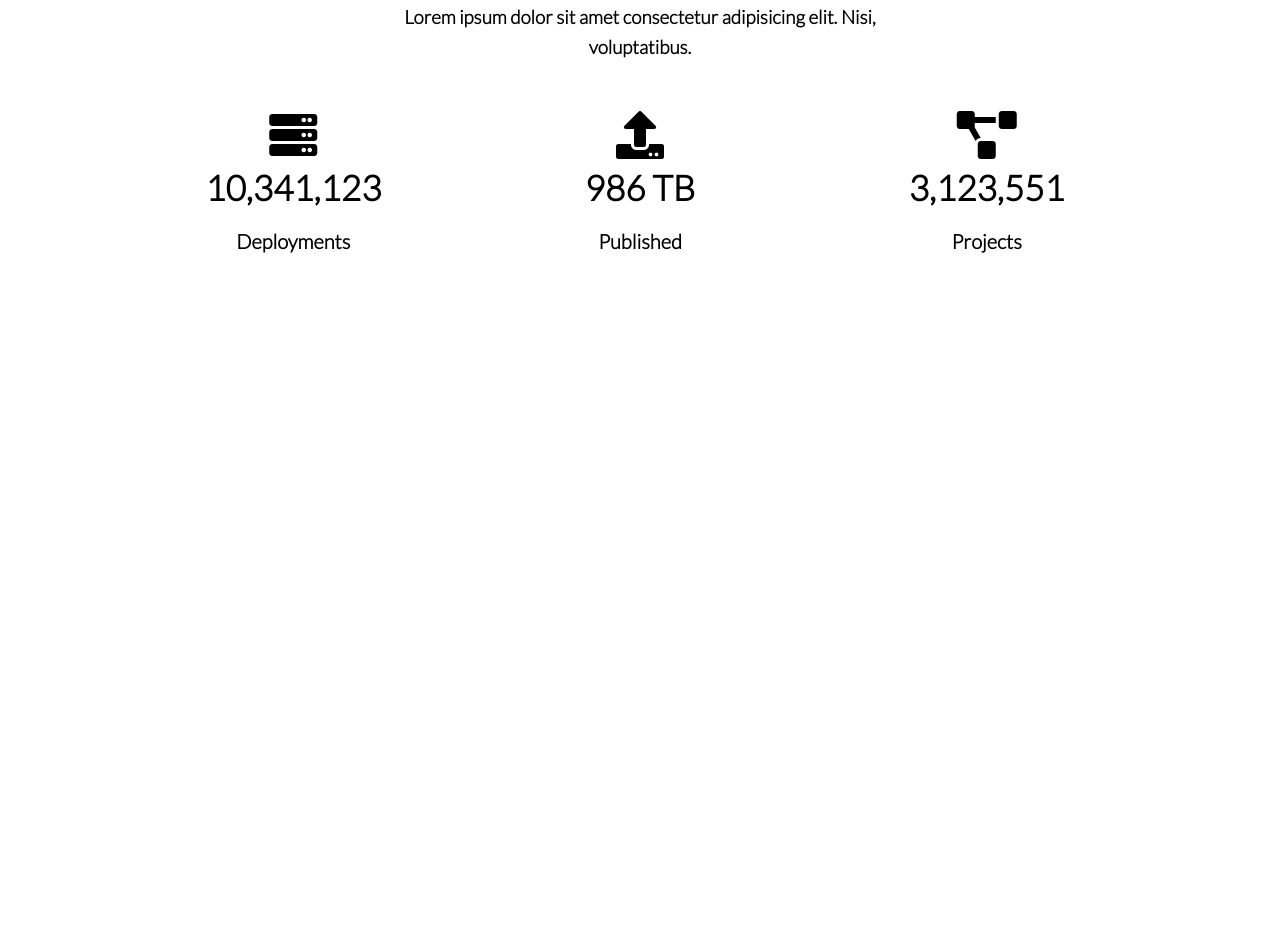
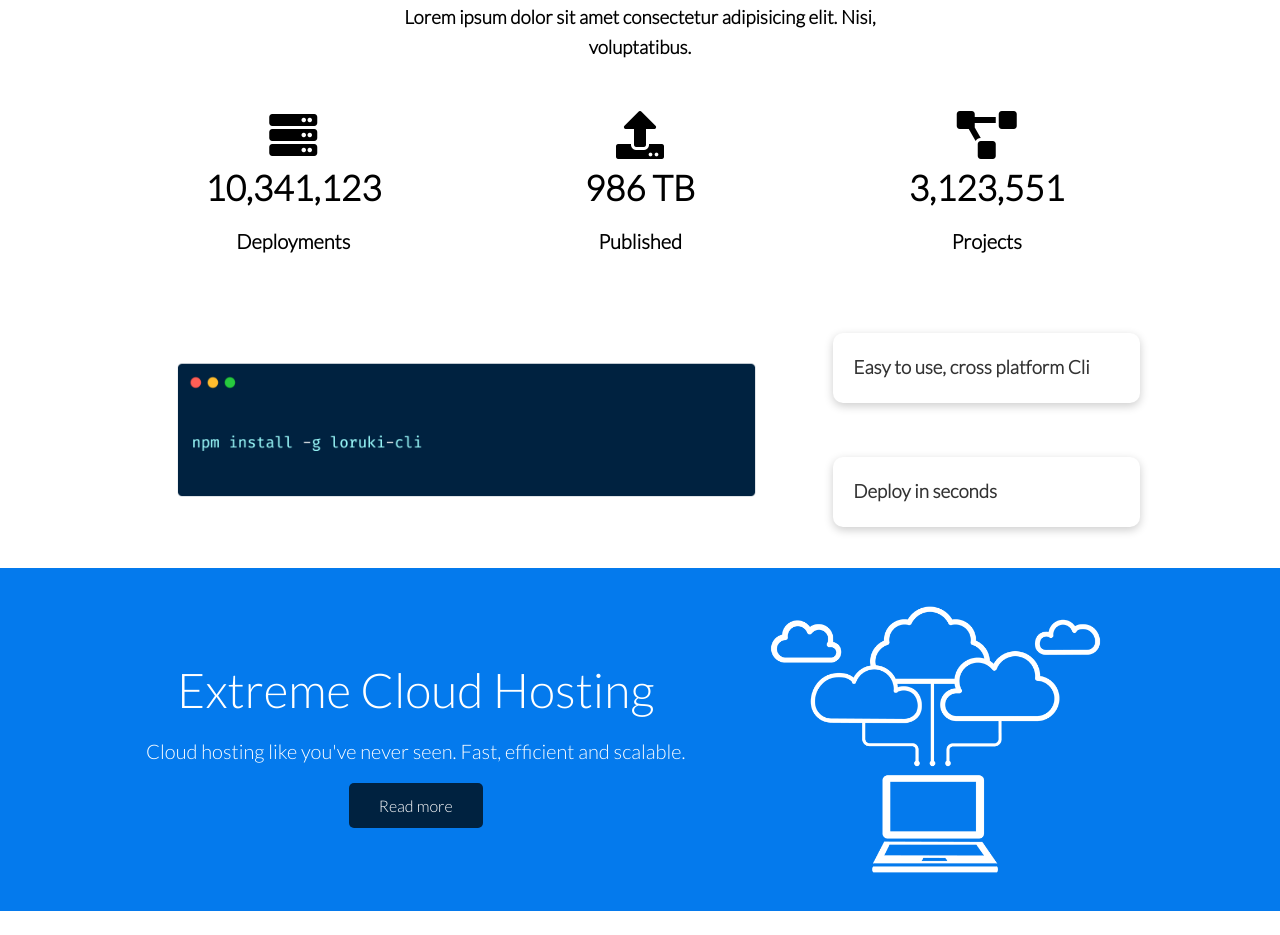
Before and after one commit to Adredrs23/loruki-product-website, a website: page index.html in a window 1280 px wide. Shown: the part 567-1502 px from the top of the page. Before the commit the page ends 882 px from the top, so only its background shows below. Drawn offline with Linux system fonts and the light colour scheme.

Commit message:
Added cli and cloud section, added more utility classes

```diff
--- a/css/style.css
+++ b/css/style.css
@@ -9,6 +9,9 @@
 
 :root {
 	--primary-color: #047aed;
+	--secondary-color: #1c3fa8;
+	--dark-color: #002240;
+	--light-color: #f4f4f4;
 }
 
 body {
@@ -149,3 +152,19 @@ img {
 	font-size: 20px;
 	font-weight: bold;
 }
+
+/* cli */
+.cli .grid {
+	grid-template-columns: repeat(3, 1fr);
+	grid-template-rows: repeat(2, 1fr);
+}
+
+.cli .grid > *:first-child {
+	grid-column: 1 / span 2;
+	grid-row: 1 / span 2;
+}
+
+/* cloud */
+.cloud .grid {
+	grid-template-columns: 4fr 3fr;
+}
--- a/css/utilities.css
+++ b/css/utilities.css
@@ -50,6 +50,52 @@
 
 .btn:hover {
 	transform: scale(0.98);
+}
+
+/* bg and colored btns */
+.bg-primary,
+.btn-primary {
+	background-color: var(--primary-color);
+	color: #fff;
+}
+
+.bg-secondary,
+.btn-secondary {
+	background-color: var(--secondary-color);
+	color: #fff;
+}
+
+.bg-dark,
+.btn-dark {
+	background-color: var(--dark-color);
+	color: #fff;
+}
+
+.bg-light,
+.btn-light {
+	background-color: var(--light-color);
+	color: #333;
+}
+
+/* text sizes */
+.lead {
+	font-size: 20px;
+}
+
+.sm {
+	font-size: 1rem;
+}
+
+.md {
+	font-size: 2rem;
+}
+
+.lg {
+	font-size: 3rem;
+}
+
+.xl {
+	font-size: 4rem;
 }
 
 .text-center {
--- a/index.html
+++ b/index.html
@@ -90,5 +90,32 @@
 				</div>
 			</div>
 		</section>
+
+		<!-- cli -->
+		<section class="cli">
+			<div class="container grid">
+				<img src="images/cli.png" alt="Cli" />
+				<div class="card">
+					<h3>Easy to use, cross platform Cli</h3>
+				</div>
+				<div class="card">
+					<h3>Deploy in seconds</h3>
+				</div>
+			</div>
+		</section>
+
+		<!-- cloud -->
+		<section class="cloud bg-primary my-2 py-2">
+			<div class="container grid">
+				<div class="text-center">
+					<h2 class="lg">Extreme Cloud Hosting</h2>
+					<p class="lead my-1">
+						Cloud hosting like you've never seen. Fast, efficient and scalable.
+					</p>
+					<a href="features.html" class="btn btn-dark">Read more</a>
+				</div>
+				<img src="images/cloud.png" alt="Cloud image" />
+			</div>
+		</section>
 	</body>
 </html>
```
